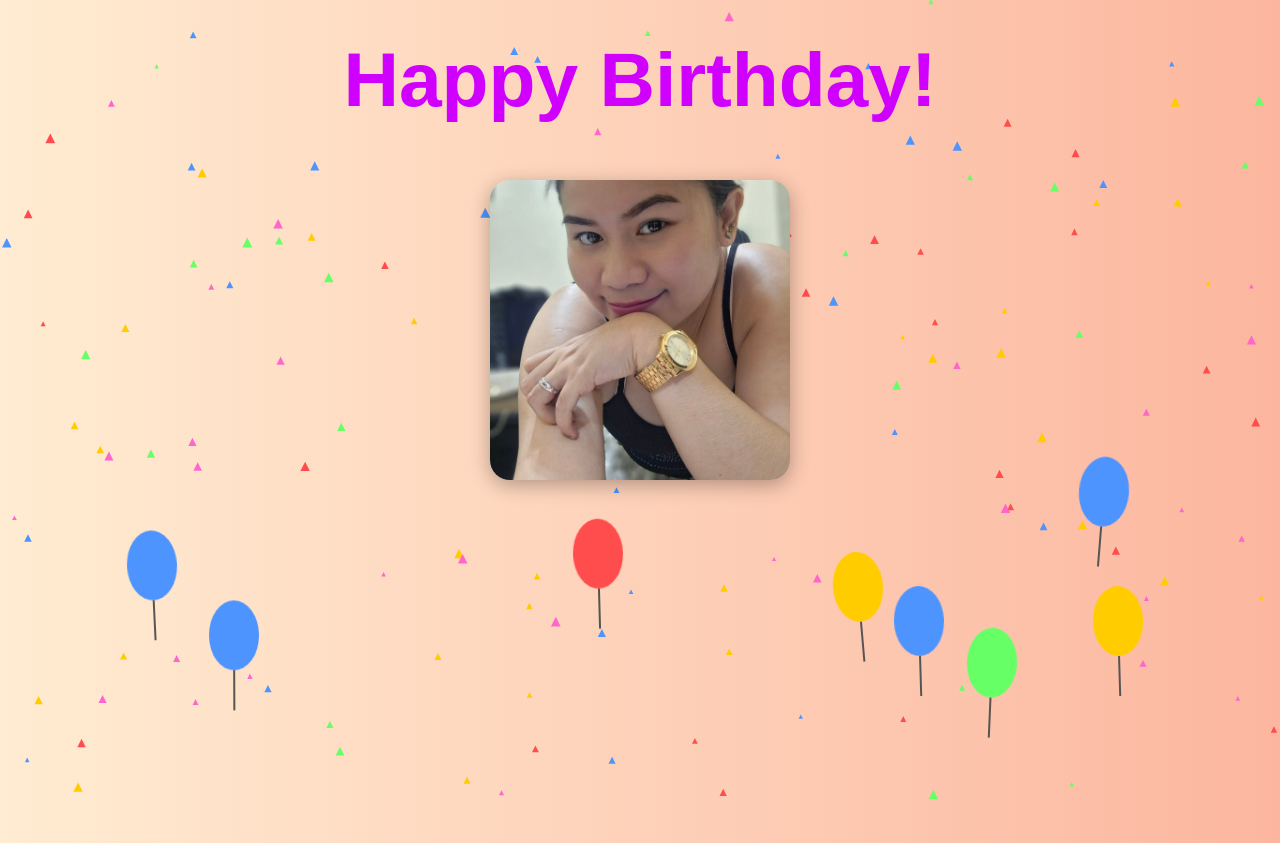
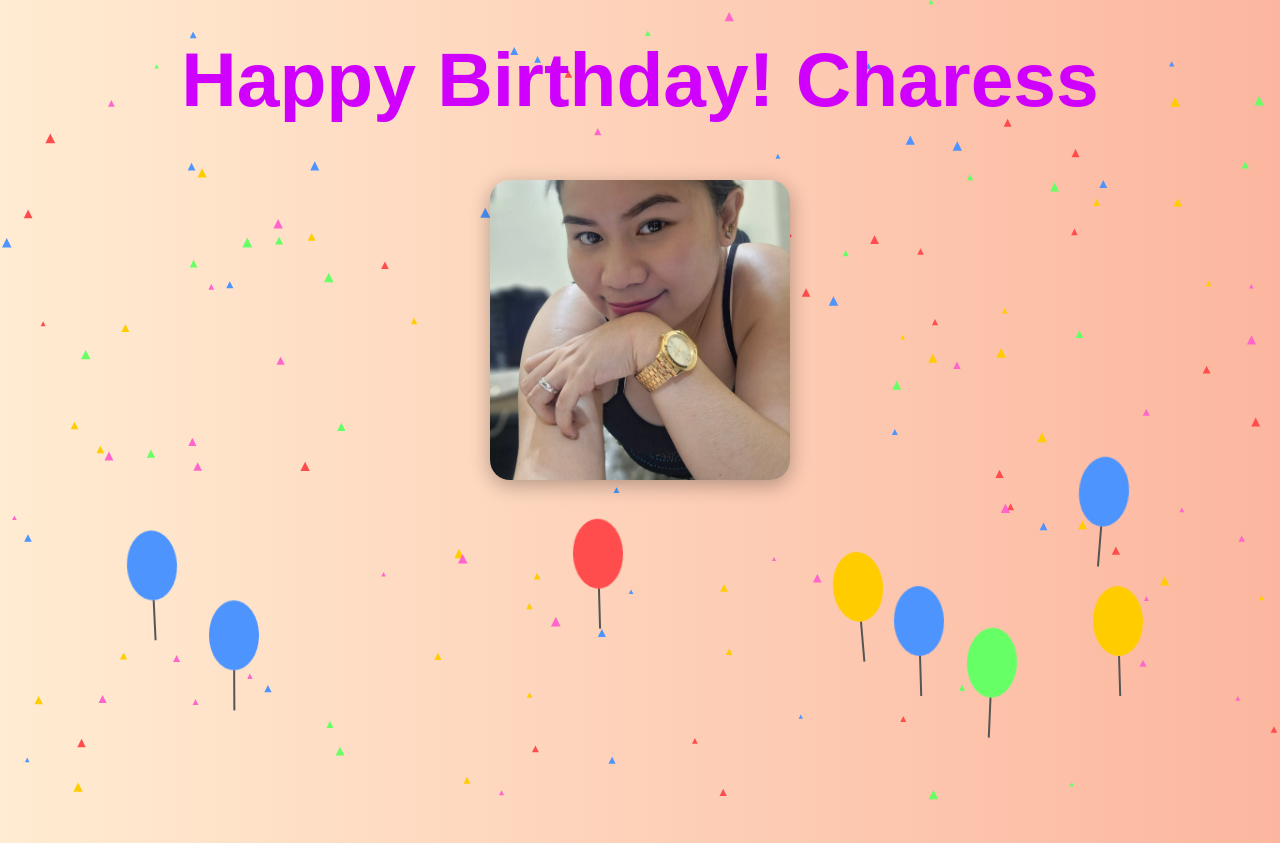
Before and after one commit to Badriatico/Happybirthday, a plain HTML site: page index.html in a window 1280 px wide. Shown: the top 843 px of the page. Drawn offline with Linux system fonts and the light colour scheme.

Commit message:
Assd
Qwerty

```diff
--- a/index.html
+++ b/index.html
@@ -92,7 +92,7 @@ img.photo {
 </head>
 <body>
 <div class="container">
-    <h1 id="happy-birthday">Happy Birthday!</h1>
+    <h1 id="happy-birthday">Happy Birthday! Charess</h1>
     <img src="charess.jpg" alt="Birthday Photo" class="photo">
     <div class="balloons"></div>
     <canvas id="confetti"></canvas>
```
